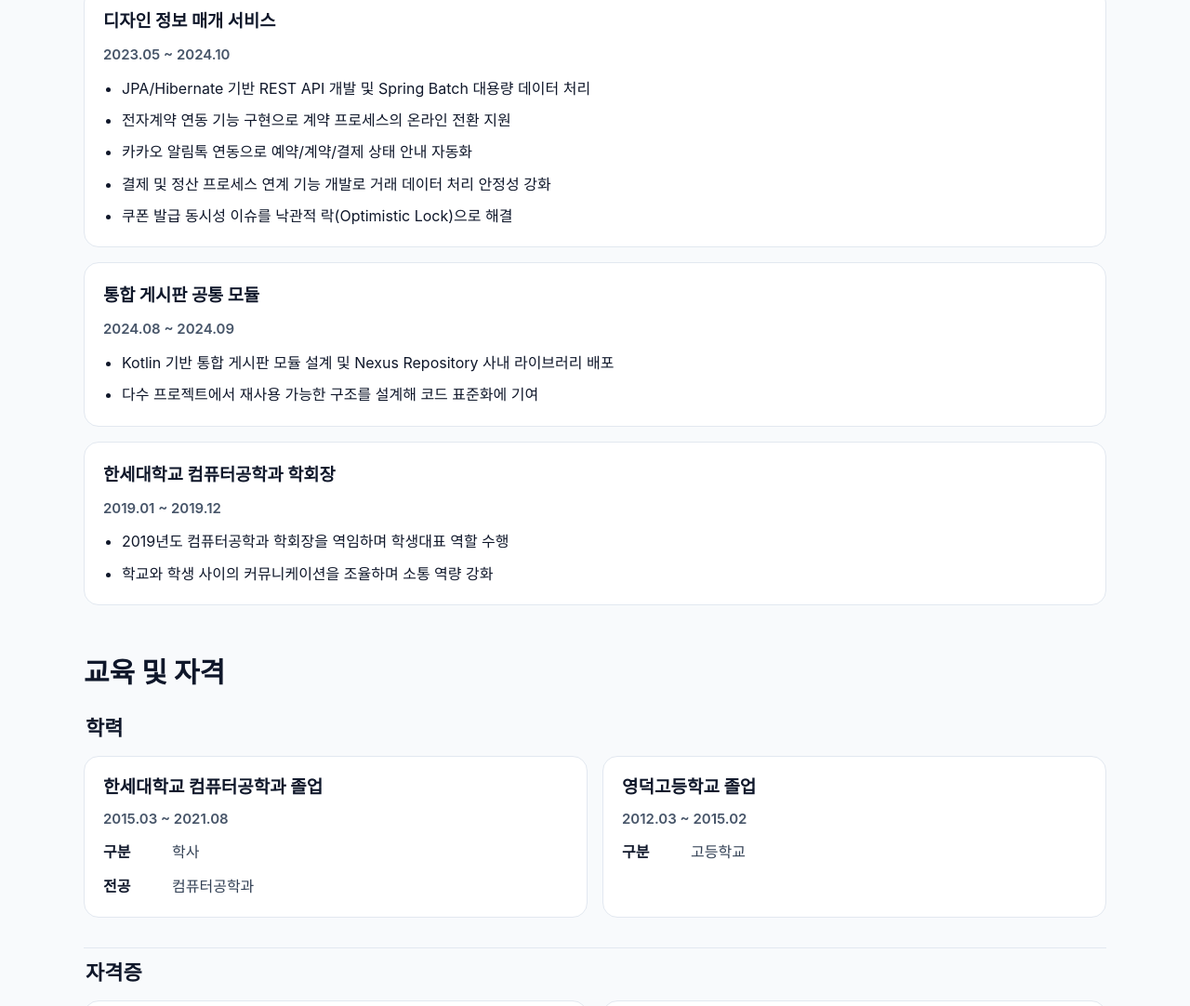
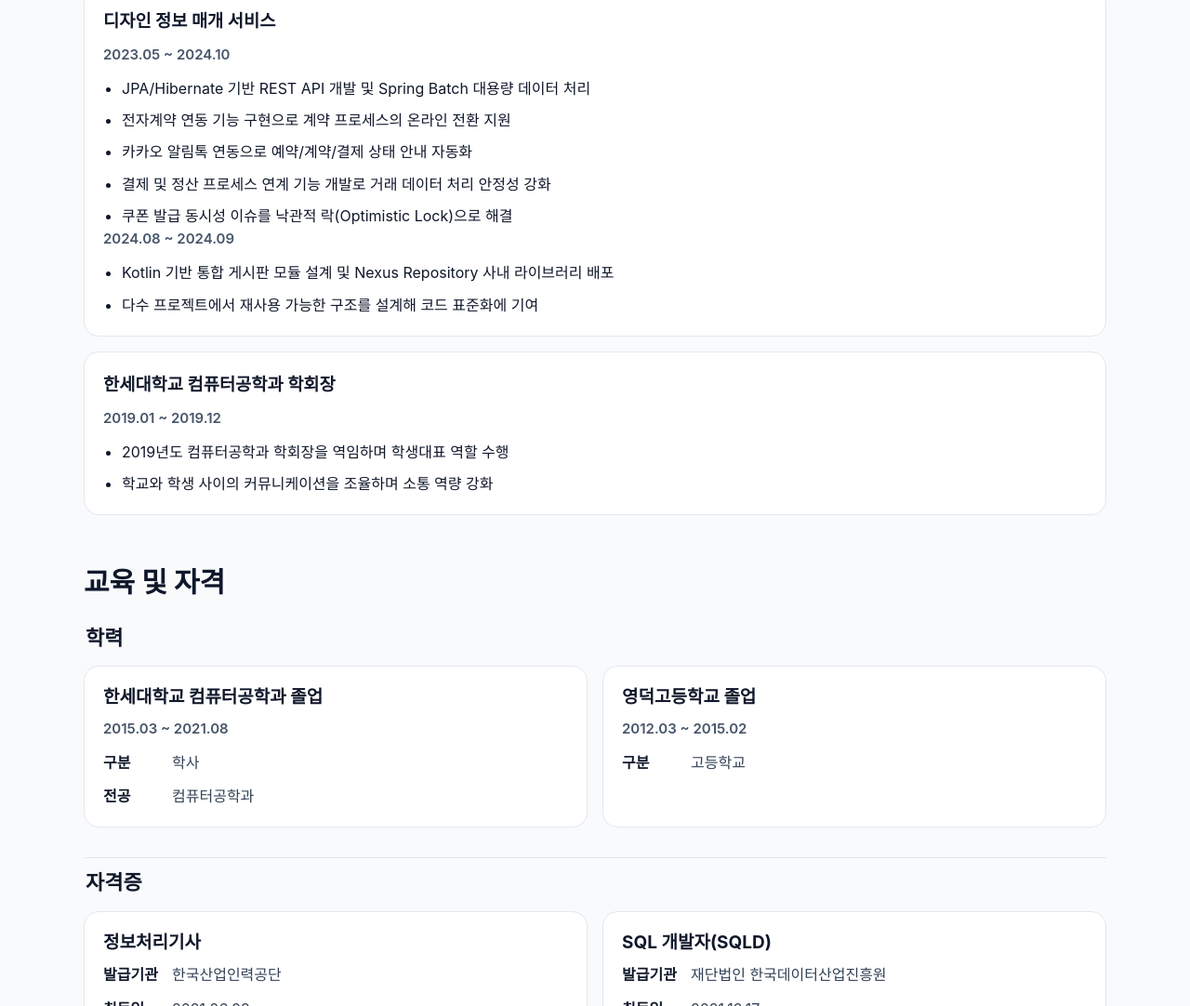
Before and after one commit to JoongHyuk-Kim/JoongHyuk-Kim.github.io, a plain HTML site: page index.html in a window 1280 px wide. Shown: the part 2823-3905 px from the top of the page at 93% size. Drawn offline with Linux system fonts and the light colour scheme.

```diff
--- a/index.html
+++ b/index.html
@@ -137,9 +137,6 @@
           <li>결제 및 정산 프로세스 연계 기능 개발로 거래 데이터 처리 안정성 강화</li>
           <li>쿠폰 발급 동시성 이슈를 낙관적 락(Optimistic Lock)으로 해결</li>
         </ul>
-      </article>
-      <article class="project">
-        <h3>통합 게시판 공통 모듈</h3>
         <p class="period">2024.08 ~ 2024.09</p>
         <ul>
           <li>Kotlin 기반 통합 게시판 모듈 설계 및 Nexus Repository 사내 라이브러리 배포</li>
```
